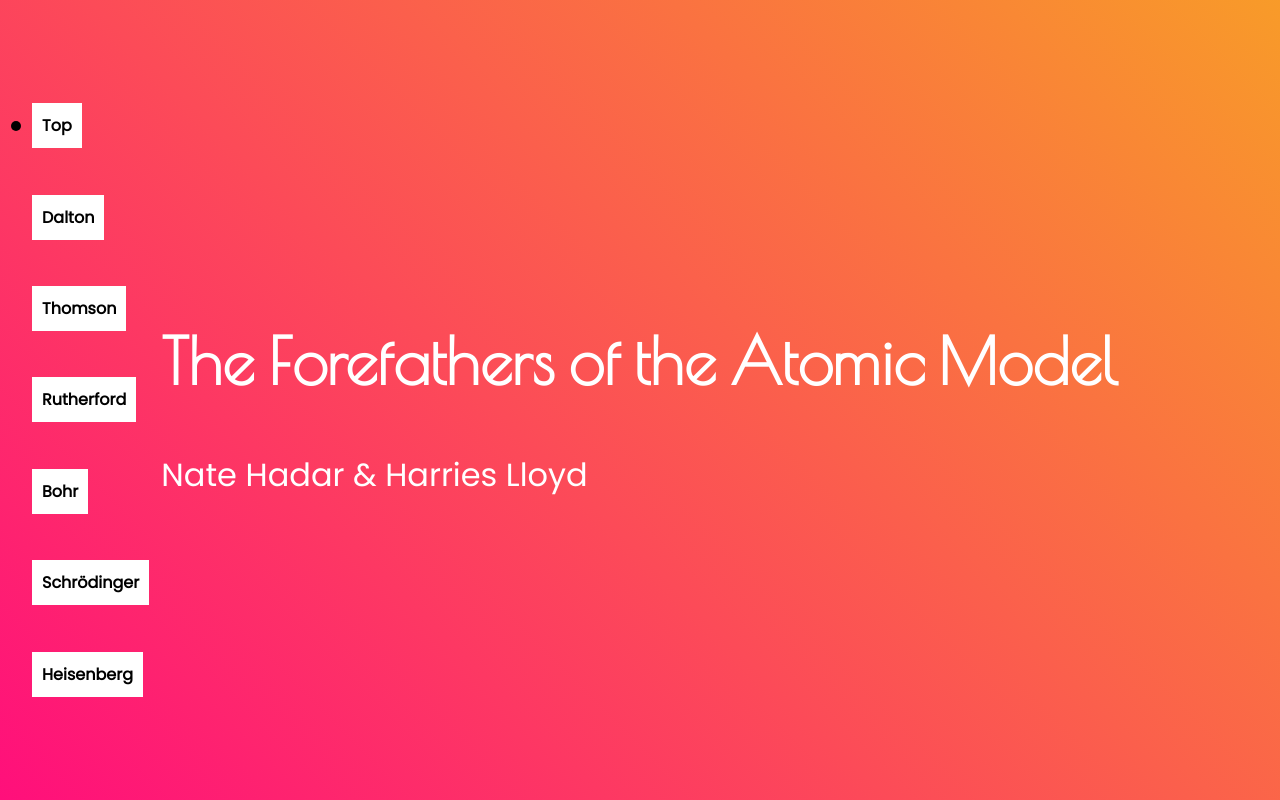
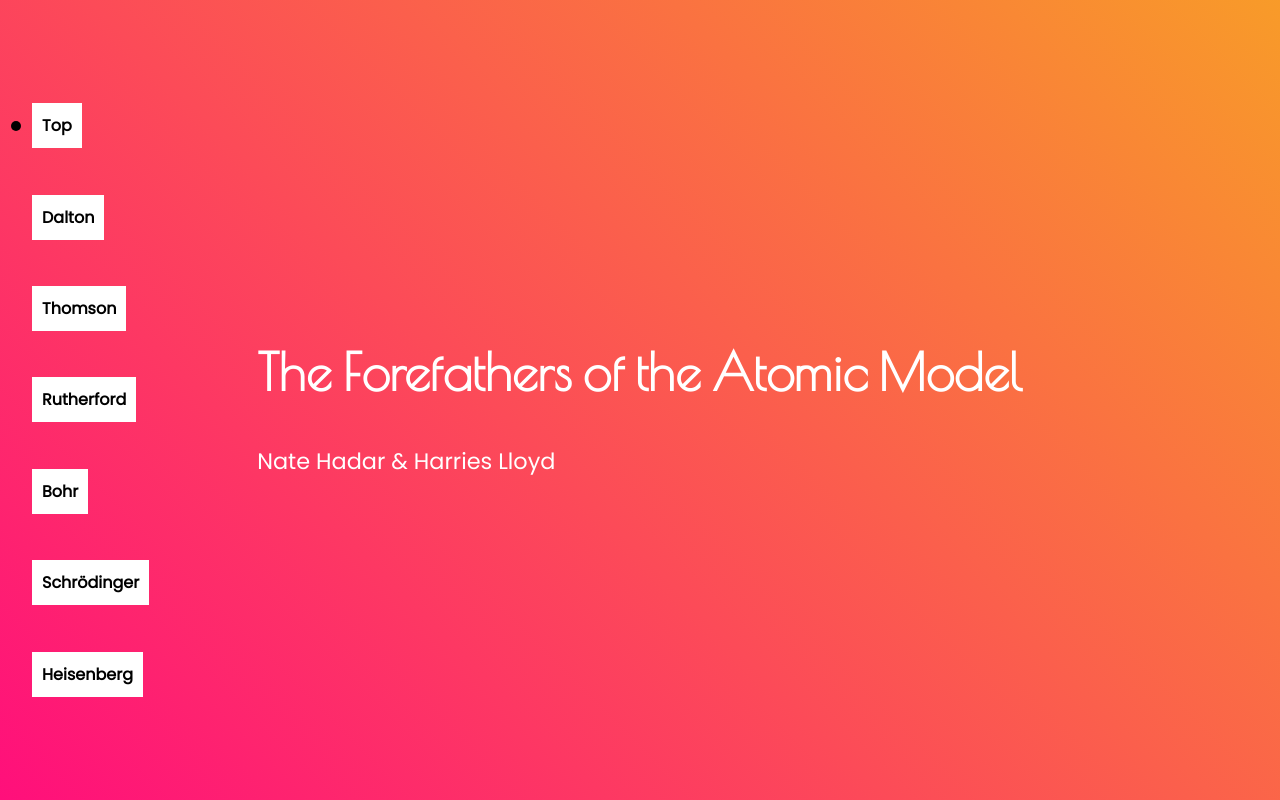
Before and after one commit to harrieslloyd/atomicmodel, a plain HTML site: page index.html in a window 1280 px wide. Shown: the top 800 px of the page. Drawn offline with nearby package versions, Linux system fonts and the light colour scheme.

Commit message:
font size

```diff
--- a/style.css
+++ b/style.css
@@ -17,7 +17,7 @@ html {
     font-family: 'Poiret One', cursive;
 }
 #title p {
-    font-size: 2.5vw;
+    font-size: 1.75vw;
 }
 section:not(#title), title div {
     width: 90vw;
@@ -55,7 +55,7 @@ section:not(#title) div {
 }
 
 section h1 {
-    font-size: 5vw;
+    font-size: 4vw;
 }
 
 #scrollindicatorbox {
```
